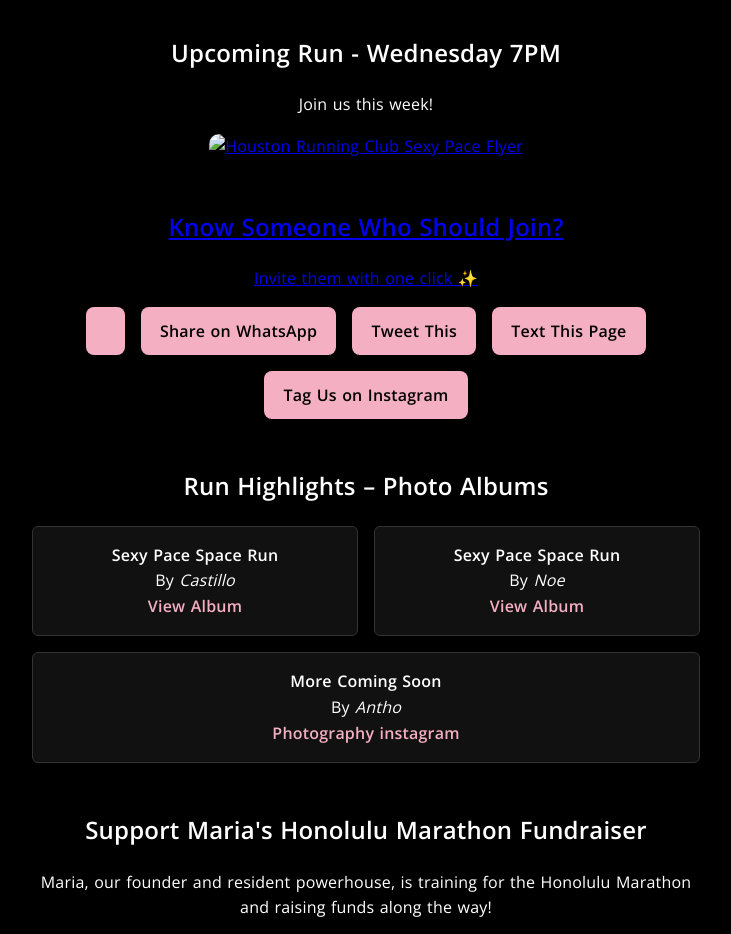
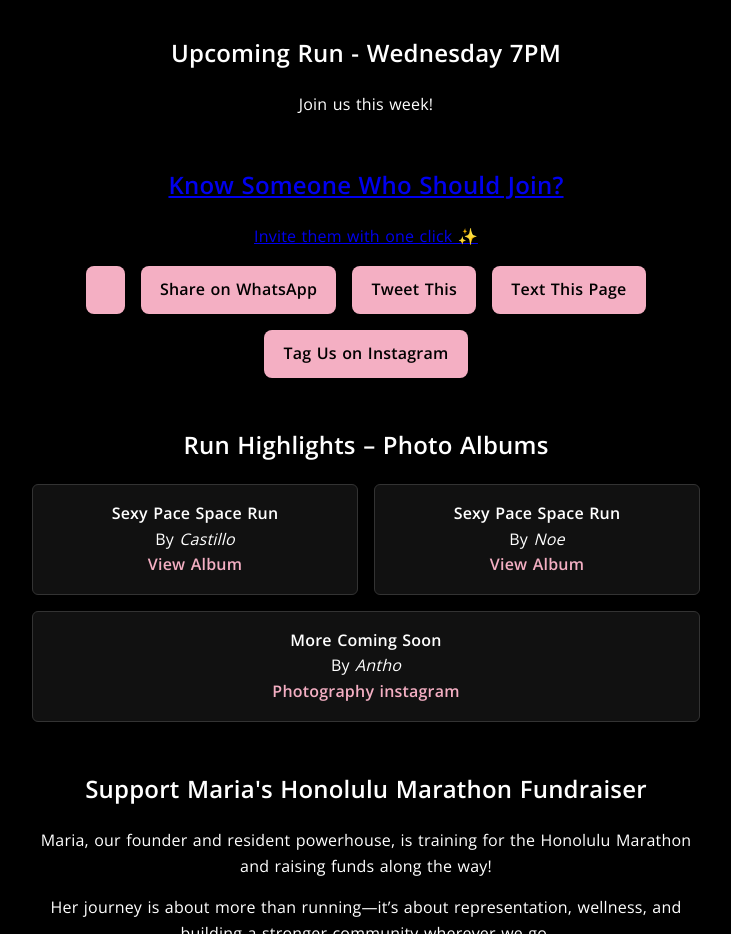
Before and after one commit to sexypacerunclub/sexypaceclub.github.io, a plain HTML site: page index.html in a window 1280 px wide. Shown: the part 3200-4134 px from the top of the page, without its empty margins (274-1005 px from the left). Drawn offline with nearby package versions, Linux system fonts and the light colour scheme.

Commit message:
Update index.html

```diff
--- a/index.html
+++ b/index.html
@@ -238,7 +238,7 @@
       <h2>Upcoming Run - Wednesday 7PM</h2>
       <p>Join us this week!</p>
       <a href="https://www.instagram.com/sexypacerunningclub_/" target="_blank">
-      <img src="" alt="Houston Running Club Sexy Pace  Flyer" class="event-flyer">
+     <!--  <img src="" alt="Houston Running Club Sexy Pace  Flyer" class="event-flyer">-->
     </section>
 
     <!-- Share Buttons -->
```
